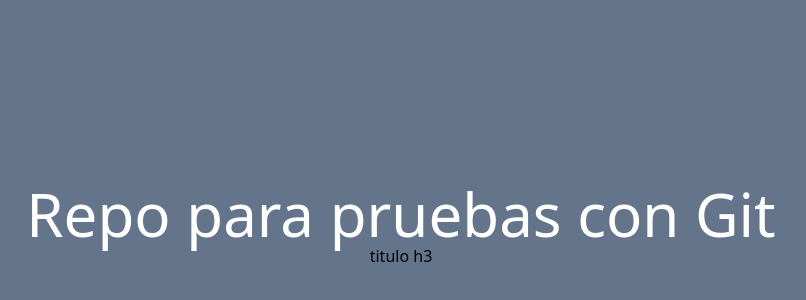
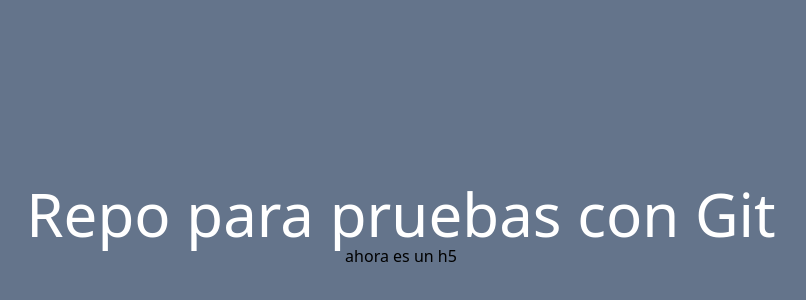
Before and after one commit to r4cun4/gitflow-test, a Vue app: page / in a window 1280 px wide. Shown: the part 174-474 px from the top of the page, without its empty margins (239-1045 px from the left). Built offline with nearby package versions, Linux system fonts and the light colour scheme.

Commit message:
upd change h3

```diff
--- a/src/App.vue
+++ b/src/App.vue
@@ -2,6 +2,6 @@
   <main class="flex flex-col justify-center items-center bg-slate-500 h-screen w-screen">
 
     <h1 class="text-6xl text-white">Repo para pruebas con Git</h1>
-    <h3>titulo h3</h3>
+    <h5>ahora es un h5</h5>
   </main>
 </template>
```
